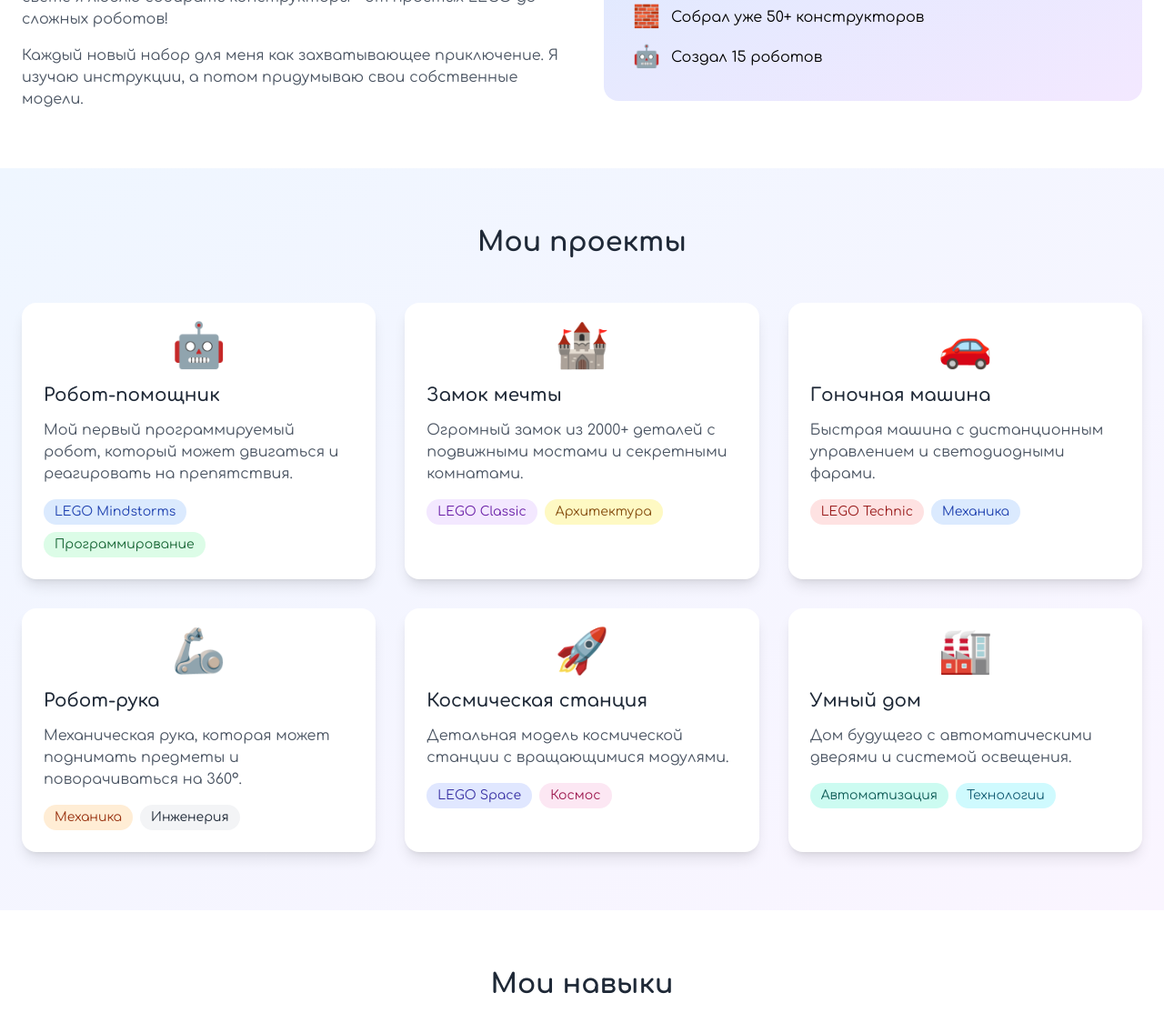
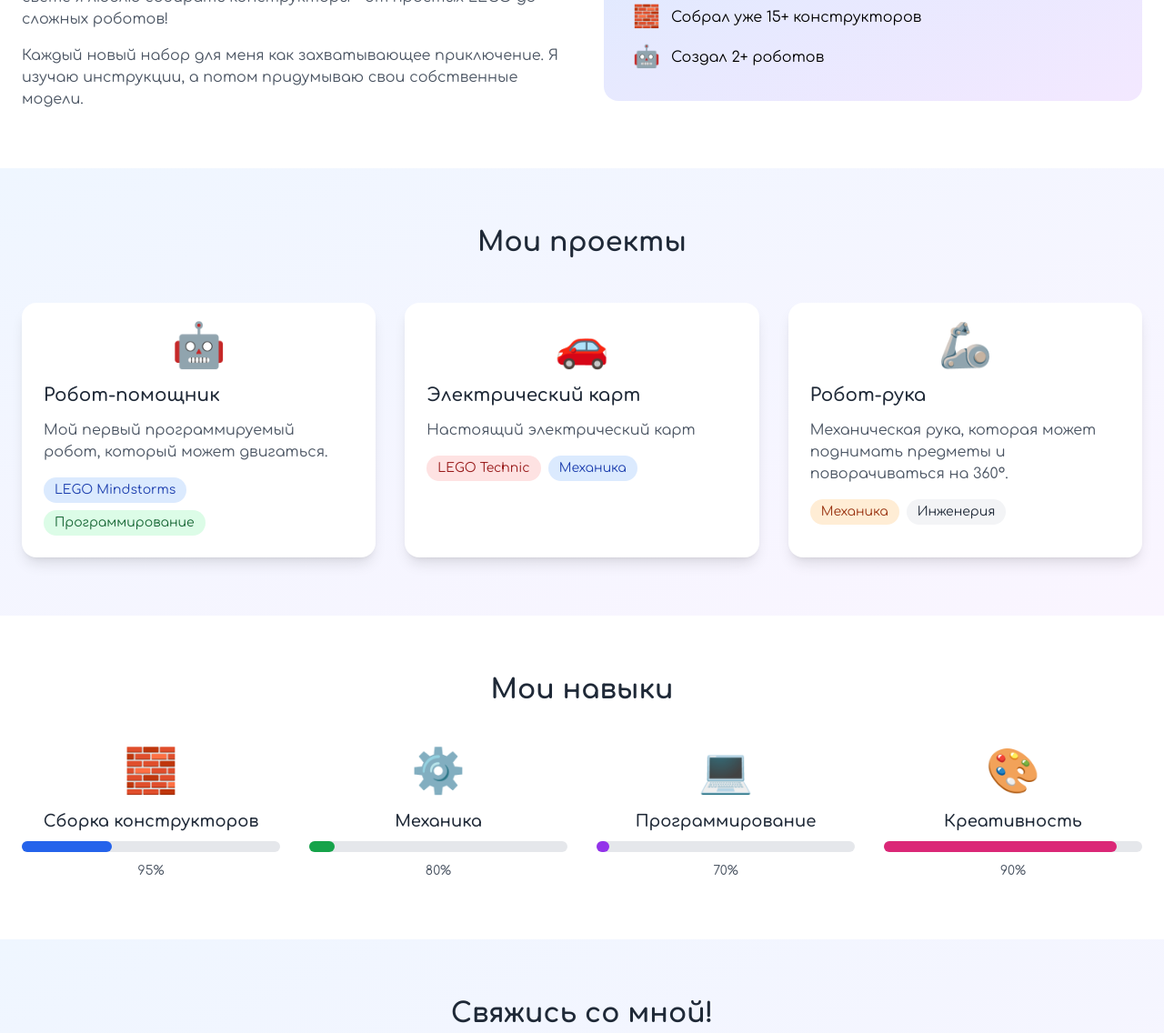
Before and after one commit to AurinkoLab/jaroslav-ignatev, a plain HTML site: page index.html in a window 1280 px wide. Shown: the part 931-2067 px from the top of the page at 91% size. Drawn offline with nearby package versions, Linux system fonts and the light colour scheme.

Commit message:
projects updates

```diff
--- a/index.html
+++ b/index.html
@@ -109,11 +109,11 @@
                         </li>
                         <li class="flex items-center space-x-3">
                             <span class="text-2xl">🧱</span>
-                            <span>Собрал уже 50+ конструкторов</span>
+                            <span>Собрал уже 15+ конструкторов</span>
                         </li>
                         <li class="flex items-center space-x-3">
                             <span class="text-2xl">🤖</span>
-                            <span>Создал 15 роботов</span>
+                            <span>Создал 2+ роботов</span>
                         </li>
                     </ul>
                 </div>
@@ -131,7 +131,7 @@
                     <div class="text-5xl mb-4 text-center">🤖</div>
                     <h4 class="text-xl font-semibold text-gray-800 mb-3">Робот-помощник</h4>
                     <p class="text-gray-600 mb-4">
-                        Мой первый программируемый робот, который может двигаться и реагировать на препятствия.
+                        Мой первый программируемый робот, который может двигаться.
                     </p>
                     <div class="flex flex-wrap gap-2">
                         <span class="bg-blue-100 text-blue-800 px-3 py-1 rounded-full text-sm">LEGO Mindstorms</span>
@@ -139,25 +139,12 @@
                     </div>
                 </div>
 
-                <!-- Project 2 -->
-                <div class="project-card bg-white rounded-2xl p-6 shadow-lg">
-                    <div class="text-5xl mb-4 text-center">🏰</div>
-                    <h4 class="text-xl font-semibold text-gray-800 mb-3">Замок мечты</h4>
-                    <p class="text-gray-600 mb-4">
-                        Огромный замок из 2000+ деталей с подвижными мостами и секретными комнатами.
-                    </p>
-                    <div class="flex flex-wrap gap-2">
-                        <span class="bg-purple-100 text-purple-800 px-3 py-1 rounded-full text-sm">LEGO Classic</span>
-                        <span class="bg-yellow-100 text-yellow-800 px-3 py-1 rounded-full text-sm">Архитектура</span>
-                    </div>
-                </div>
-
                 <!-- Project 3 -->
                 <div class="project-card bg-white rounded-2xl p-6 shadow-lg">
                     <div class="text-5xl mb-4 text-center">🚗</div>
-                    <h4 class="text-xl font-semibold text-gray-800 mb-3">Гоночная машина</h4>
+                    <h4 class="text-xl font-semibold text-gray-800 mb-3">Электрический карт</h4>
                     <p class="text-gray-600 mb-4">
-                        Быстрая машина с дистанционным управлением и светодиодными фарами.
+                        Настоящий электрический карт
                     </p>
                     <div class="flex flex-wrap gap-2">
                         <span class="bg-red-100 text-red-800 px-3 py-1 rounded-full text-sm">LEGO Technic</span>
@@ -175,32 +162,6 @@
                     <div class="flex flex-wrap gap-2">
                         <span class="bg-orange-100 text-orange-800 px-3 py-1 rounded-full text-sm">Механика</span>
                         <span class="bg-gray-100 text-gray-800 px-3 py-1 rounded-full text-sm">Инженерия</span>
-                    </div>
-                </div>
-
-                <!-- Project 5 -->
-                <div class="project-card bg-white rounded-2xl p-6 shadow-lg">
-                    <div class="text-5xl mb-4 text-center">🚀</div>
-                    <h4 class="text-xl font-semibold text-gray-800 mb-3">Космическая станция</h4>
-                    <p class="text-gray-600 mb-4">
-                        Детальная модель космической станции с вращающимися модулями.
-                    </p>
-                    <div class="flex flex-wrap gap-2">
-                        <span class="bg-indigo-100 text-indigo-800 px-3 py-1 rounded-full text-sm">LEGO Space</span>
-                        <span class="bg-pink-100 text-pink-800 px-3 py-1 rounded-full text-sm">Космос</span>
-                    </div>
-                </div>
-
-                <!-- Project 6 -->
-                <div class="project-card bg-white rounded-2xl p-6 shadow-lg">
-                    <div class="text-5xl mb-4 text-center">🏭</div>
-                    <h4 class="text-xl font-semibold text-gray-800 mb-3">Умный дом</h4>
-                    <p class="text-gray-600 mb-4">
-                        Дом будущего с автоматическими дверями и системой освещения.
-                    </p>
-                    <div class="flex flex-wrap gap-2">
-                        <span class="bg-teal-100 text-teal-800 px-3 py-1 rounded-full text-sm">Автоматизация</span>
-                        <span class="bg-cyan-100 text-cyan-800 px-3 py-1 rounded-full text-sm">Технологии</span>
                     </div>
                 </div>
             </div>
```
